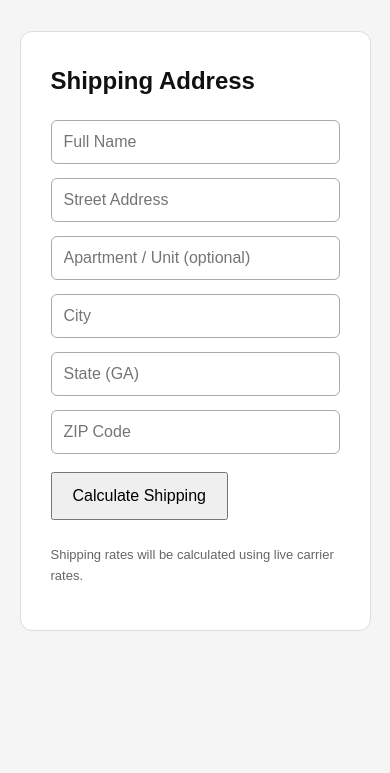
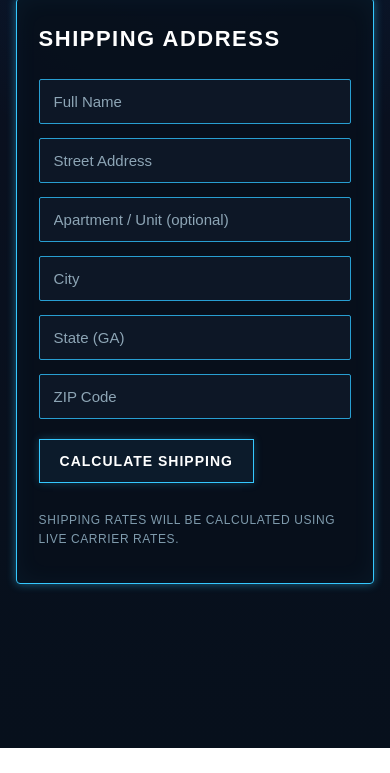
Before and after one commit to ShiftHappens1992/shifthappens-site, a website: page checkout.html in a window 390 px wide. Shown: the part 131-904 px from the top of the page. After the commit the page ends 879 px from the top, so only its background shows below. Drawn offline with Linux system fonts and the light colour scheme.

Commit message:
Style checkout page

```diff
--- a/checkout.html
+++ b/checkout.html
@@ -13,32 +13,47 @@
     body {
         margin: 0;
         min-height: 100vh;
-            background: #f5f5f5;
+        background:
+            radial-gradient(circle at top, rgba(0, 136, 255, 0.12), transparent 35%),
+            linear-gradient(180deg, #0a1020 0%, #07101c 100%);
         font-family: Arial, sans-serif;
-            color: #111;
+        color: #ffffff;
     }
 
     .checkout-page {
         width: 90%;
-            max-width: 900px;
-            margin: 60px auto;
+        max-width: 1000px;
+        margin: 70px auto;
     }
 
     .checkout-title {
         text-align: center;
-            font-size: 42px;
-            margin-bottom: 35px;
+        font-size: 48px;
+        margin-bottom: 40px;
+        letter-spacing: 2px;
+        text-transform: uppercase;
+        text-shadow:
+            0 0 8px #ffffff,
+            0 0 18px #35c8ff;
     }
 
     .checkout-box {
-            background: white;
-            padding: 30px;
-            border-radius: 12px;
-            border: 1px solid #ddd;
+        background: rgba(7, 16, 28, 0.92);
+        padding: 34px;
+        border: 1px solid #35c8ff;
+        box-shadow:
+            0 0 10px rgba(53, 200, 255, 0.45),
+            inset 0 0 25px rgba(53, 200, 255, 0.05);
+        border-radius: 4px;
     }
 
     .checkout-box h2 {
         margin-top: 0;
+        margin-bottom: 22px;
+        text-transform: uppercase;
+        font-size: 22px;
+        letter-spacing: 1.5px;
+        color: #ffffff;
     }
 
     .address-grid {
@@ -48,42 +63,149 @@
     }
 
     .address-grid input {
-            padding: 12px;
-            font-size: 16px;
-            border: 1px solid #aaa;
-            border-radius: 6px;
+        padding: 13px 14px;
+        font-size: 15px;
+
+        color: #ffffff;
+        background: #0d1726;
+
+        border: 1px solid #289ed1;
+        border-radius: 2px;
+
+        outline: none;
+
+        transition:
+            border-color 0.2s ease,
+            box-shadow 0.2s ease;
+    }
+
+    .address-grid input::placeholder {
+        color: #8da5b5;
+    }
+
+    .address-grid input:focus {
+        border-color: #54d8ff;
+        box-shadow: 0 0 10px rgba(84, 216, 255, 0.45);
     }
 
     .full-width {
         grid-column: 1 / -1;
     }
 
+    #calculate-shipping,
+    #continue-payment,
+    #shipping-rates button {
+        background: #0c1b2b;
+        color: #ffffff;
+
+        border: 1px solid #35c8ff;
+
+        padding: 13px 20px;
+
+        font-size: 14px;
+        font-weight: bold;
+
+        letter-spacing: 1px;
+        text-transform: uppercase;
+
+        cursor: pointer;
+
+        box-shadow: 0 0 8px rgba(53, 200, 255, 0.25);
+
+        transition:
+            background 0.2s ease,
+            box-shadow 0.2s ease,
+            transform 0.1s ease;
+    }
+
     #calculate-shipping {
-            margin-top: 18px;
-            padding: 13px 20px;
-            font-size: 16px;
-            cursor: pointer;
+        margin-top: 20px;
+    }
+
+    #calculate-shipping:hover,
+    #continue-payment:hover,
+    #shipping-rates button:hover {
+        background: #12304a;
+        box-shadow: 0 0 14px rgba(53, 200, 255, 0.6);
+    }
+
+    #calculate-shipping:active,
+    #continue-payment:active,
+    #shipping-rates button:active {
+        transform: translateY(1px);
     }
 
     #shipping-rates {
-            margin-top: 25px;
+        margin-top: 28px;
+    }
+
+    #shipping-rates h3 {
+        margin-bottom: 14px;
+
+        font-size: 17px;
+        text-transform: uppercase;
+        letter-spacing: 1px;
+
+        color: #35c8ff;
+    }
+
+    #shipping-rates button {
+        display: block;
+        width: 100%;
+        margin: 9px 0;
+        text-align: left;
     }
 
     #continue-payment {
         display: none;
-            margin-top: 25px;
-            padding: 14px 22px;
-            font-size: 17px;
-            cursor: pointer;
+        width: 100%;
+        margin-top: 24px;
+        padding: 15px 22px;
+
+        background: #e9faff;
+        color: #07101c;
+
+        border-color: #ffffff;
+
+        box-shadow:
+            0 0 10px rgba(255,255,255,0.5),
+            0 0 18px rgba(53,200,255,0.45);
+    }
+
+    #continue-payment:hover {
+        background: #ffffff;
+        box-shadow:
+            0 0 14px rgba(255,255,255,0.8),
+            0 0 24px rgba(53,200,255,0.65);
+    }
+
+    #continue-payment:disabled {
+        opacity: 0.6;
+        cursor: wait;
     }
 
     .checkout-note {
-            margin-top: 15px;
-            font-size: 13px;
-            color: #666;
+        margin-top: 17px;
+        font-size: 12px;
+        letter-spacing: 0.6px;
+        color: #7f9bad;
+        text-transform: uppercase;
     }
 
     @media(max-width: 650px) {
+        .checkout-page {
+            width: 92%;
+            margin: 35px auto;
+        }
+
+        .checkout-title {
+            font-size: 34px;
+        }
+
+        .checkout-box {
+            padding: 22px;
+        }
+
         .address-grid {
             grid-template-columns: 1fr;
         }
```
Lines whose indentation alone changed are shown as unchanged.
